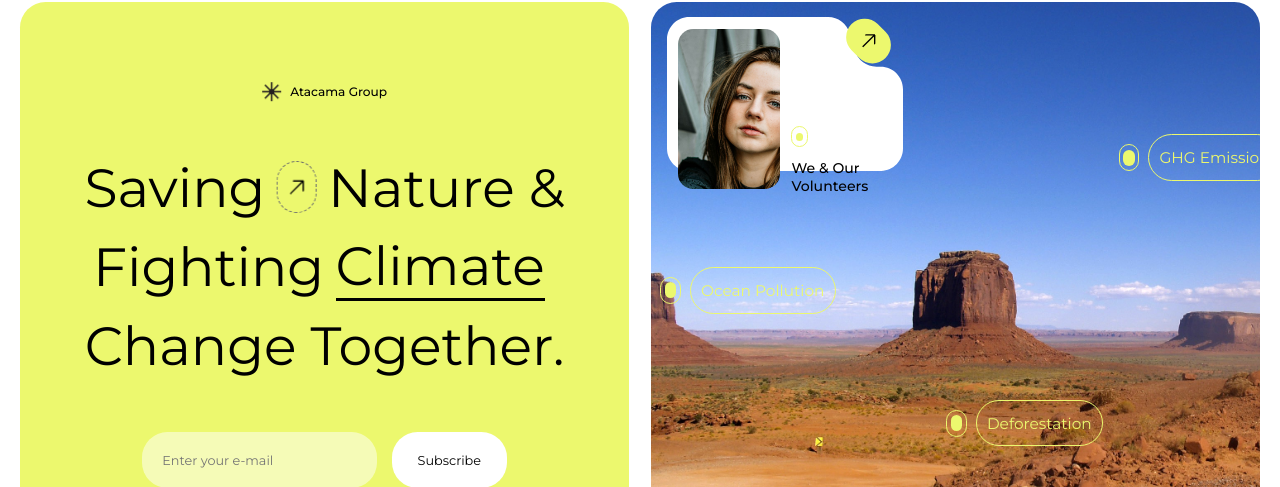
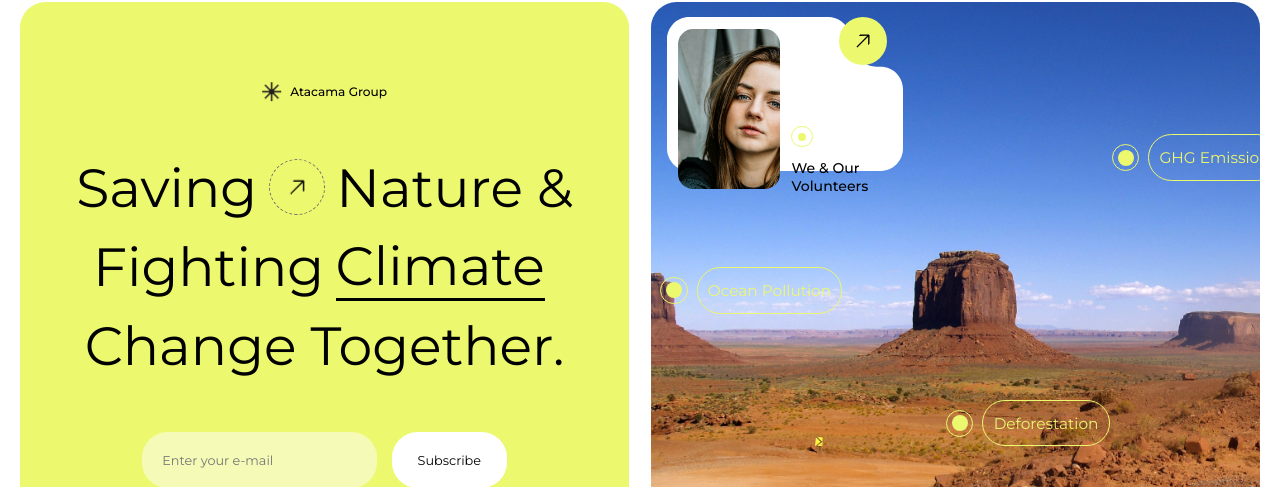
Before and after one commit to Harsha-2606/ATACAMA, a website: page index.html in a window 1280 px wide. Shown: the part 110-597 px from the top of the page. Drawn offline with Linux system fonts and the light colour scheme.

Commit message:
latest changes

```diff
--- a/style.css
+++ b/style.css
@@ -192,8 +192,8 @@ header .logo .logotext{
 }
 .rotatelogo2{
     border: 0.1vw dashed rgb(110, 112, 111);
-    height: 6.5vh;
-    width: 3.1vw;
+    height: 7vh;
+    width: 7vh;
     display: flex;
     justify-content: center;
     align-items: center;
@@ -219,7 +219,6 @@ header .logo .logotext{
 }
 .rotatelogo2 img{
     width: 1.5vw;
-    -webkit-animation: rotate2 10s linear infinite;
     animation: rotate2 10s linear infinite;
 }
 .upfoldunderline{
@@ -261,7 +260,7 @@ header .logo .logotext{
     display: flex;
 }
 .membersphotos img{
-    width: 3vw;
+    width: 6.2vh;
     height: 6.2vh;
     margin-left: -0.8vw;
     background-color: rgb(49, 49, 49);
@@ -274,8 +273,8 @@ header .logo .logotext{
 }
 .upfoldtext::after{
     content: "";
-    width: 5vw;
-    height: 10.7vh;
+    width: 11vh;
+    height: 11vh;
     position: absolute;
     background-image: url(images/shape-1-negetive-space.svg);
     bottom: 0;
@@ -300,12 +299,12 @@ header .logo .logotext{
 }
 .upfoldtext2::before{
     content: "";
-    width: 5vw;
-    height: 10.7vh;
+    width: 11vh;
+    height: 11vh;
     position: absolute;
     background-image: url(images/shape-1-negetive-space.svg);
     bottom: 0;
-    left: 0;
+    left: -0.04vw;
     transform: rotateY(180deg);
     z-index: 1;
 }
@@ -345,7 +344,7 @@ header .logo .logotext{
     align-items: center;
 }
 .upfoldtext2cont .upfoldtext2img .locationpoints .pointers{
-    width: 1.6vw;
+    width: 3.4vh;
     height: 3.4vh;
     background-color: transparent;
     border: 0.1vw solid rgb(236, 248, 110);
@@ -357,7 +356,7 @@ header .logo .logotext{
 }
 .upfoldtext2cont .upfoldtext2img .locationpoints .pointers::before{
     content: "";
-    width: 0.9vw;
+    width: 2vh;
     height: 2vh;
     background-color: rgb(236, 248, 110);
     border-radius: 2vw;
@@ -379,7 +378,7 @@ header .logo .logotext{
     align-items: center;
 }
 .upfoldtext2cont .upfoldtext2img .locationpoints1 .pointers{
-    width: 1.6vw;
+    width: 3.4vh;
     height: 3.4vh;
     background-color: transparent;
     border: 0.1vw solid rgb(236, 248, 110);
@@ -391,7 +390,7 @@ header .logo .logotext{
 }
 .upfoldtext2cont .upfoldtext2img .locationpoints1 .pointers::before{
     content: "";
-    width: 0.9vw;
+    width: 2vh;
     height: 2vh;
     background-color: rgb(236, 248, 110);
     border-radius: 2vw;
@@ -413,7 +412,7 @@ header .logo .logotext{
     align-items: center;
 }
 .upfoldtext2cont .upfoldtext2img .locationpoints2 .pointers{
-    width: 1.6vw;
+    width: 3.4vh;
     height: 3.4vh;
     background-color: transparent;
     border: 0.1vw solid rgb(236, 248, 110);
@@ -425,7 +424,7 @@ header .logo .logotext{
 }
 .upfoldtext2cont .upfoldtext2img .locationpoints2 .pointers::before{
     content: "";
-    width: 0.9vw;
+    width: 2vh;
     height: 2vh;
     background-color: rgb(236, 248, 110);
     border-radius: 2vw;
@@ -488,7 +487,7 @@ header .logo .logotext{
     margin: 1vh auto;
 }
 .upfoldtext2cont .upfold2image2 .upfold2part1 .upfold2part1text .pointers{
-    width: 1.3vw;
+    width: 2.7vh;
     height: 2.7vh;
     background-color: transparent;
     border: 0.1vw solid rgb(236, 248, 110);
@@ -500,7 +499,7 @@ header .logo .logotext{
 }
 .upfoldtext2cont .upfold2image2 .upfold2part1 .upfold2part1text .pointers::before{
     content: "";
-    width: 0.55vw;
+    width: 1vh;
     height: 1vh;
     background-color: rgb(236, 248, 110);
     border-radius: 1vw;
@@ -512,7 +511,7 @@ header .logo .logotext{
 }
 .upfoldtext2cont .upfold2image2 .upfold2part1 .arrow{
     position: absolute;
-    width: 2.9vw;
+    width: 6vh;
     height: 6vh;
     border-radius: 2vw;
     border: none;
@@ -573,7 +572,7 @@ header .logo .logotext{
     height: 5vh;
 }
 .upfoldtext2cont .upfold2image2 .upfold2part2 .socialmedia .socialmediaicon{
-    width: 2.5vw;
+    width: 5.5vh;
     height: 5.5vh;
     background: transparent;
     border: 1px solid rgb(236, 248, 110);
@@ -720,8 +719,8 @@ header .logo .logotext{
     background-size: 0.82vw;
     background-repeat: no-repeat;
     background-position: center;
-    width: 1.3vw;
-    height: 2vh;
+    width: 2.3vh;
+    height: 2.3vh;
     margin-left: 0.6vw;
 }
 .s2buttons .s2btn2{
@@ -736,7 +735,7 @@ header .logo .logotext{
 }
 .s2buttons .s2btn2::before{
     content: "";
-    width: 0.7vw;
+    width: 1.2vh;
     height: 1.2vh;
     border-radius: 1vw;
     background-color: rgb(236, 248, 110);
@@ -914,7 +913,7 @@ header .logo .logotext{
     transition: 1s;
 }
 .section4 table tr td .arrowbtn{
-    width: 4.4vw;
+    width: 9vh;
     height: 9vh;
     border-radius: 3vw;
     border: 0.1vw dashed transparent;
@@ -922,8 +921,8 @@ header .logo .logotext{
     transition: 1s, 1s;
 }
 .section4 table tr td .arrowbtn img{
-    width: 3vw;
-    height: 3vh;
+    width: 3.3vh;
+    height: 3.3vh;
     transition: 1s;
 }
 .section4 table tr td .arrowbtn:hover{
@@ -973,7 +972,7 @@ header .logo .logotext{
     justify-content: end;
 }
 .s5arrowbtn{
-    width: 3.3vw;
+    width: 7.1vh;
     height: 7.1vh;
     border-radius: 3vw;
     border: none;
@@ -1014,7 +1013,7 @@ header .logo .logotext{
 }
 .s5detailspart2 .explorebtn::after{
     content: "";
-    width: 1vw;
+    width: 5vh;
     height: 5vh;
     background-image: url(images/arrow-right-line.svg);
     background-size: 0.6vw;
```
